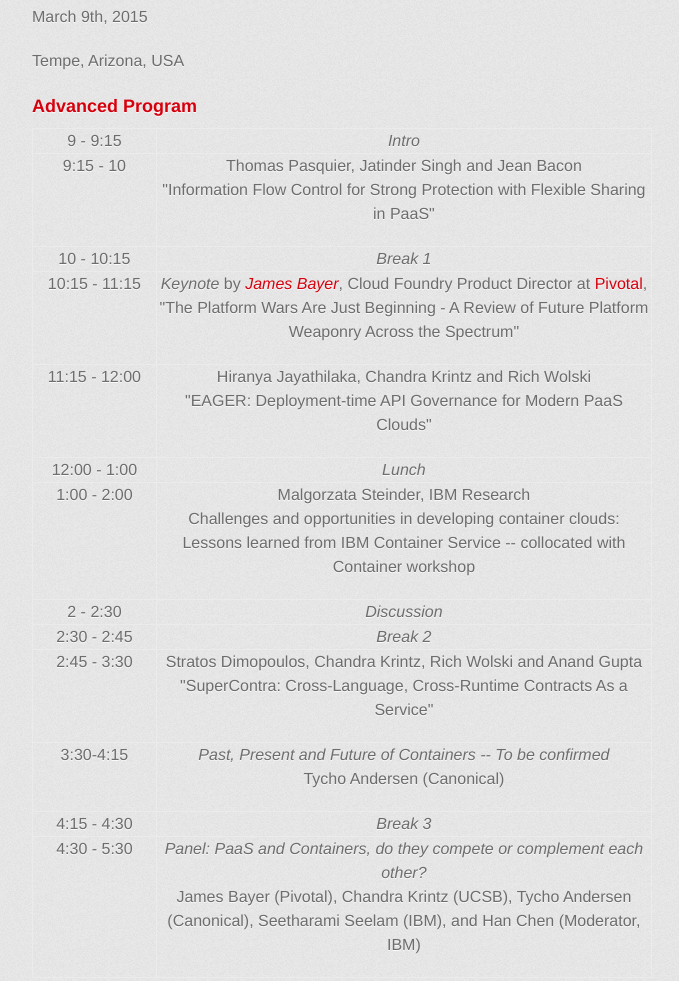
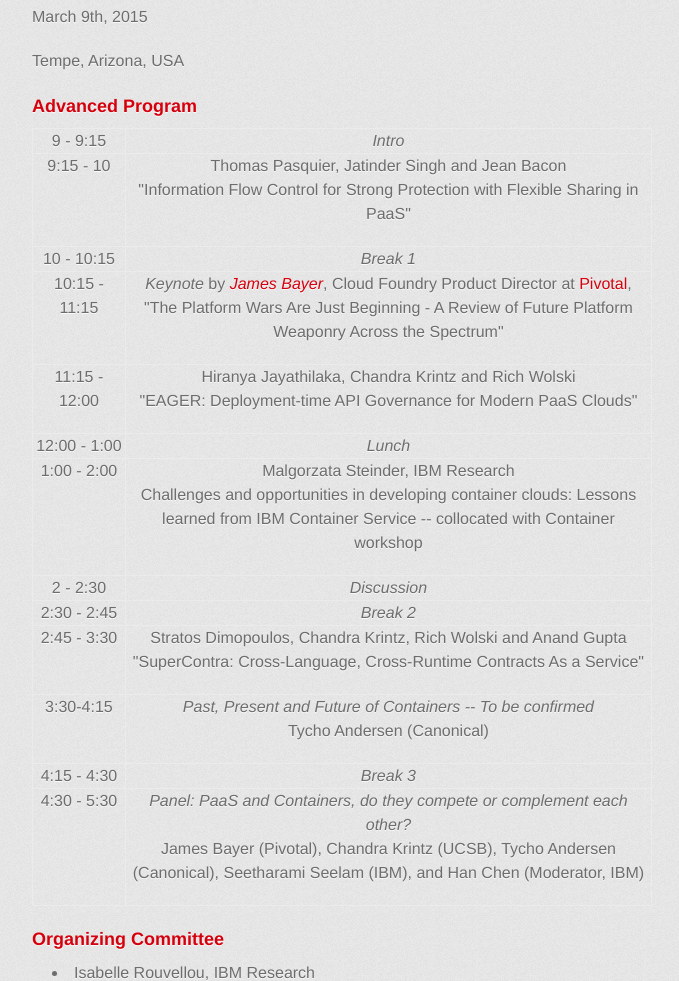
Before and after one commit to maximilien/ic2e_future_of_paas, a plain HTML site: page index.html in a window 1280 px wide. Shown: the part 1065-2046 px from the top of the page, without its empty margins (298-977 px from the left). Drawn offline with Linux system fonts and the light colour scheme; a web font is replaced by a local one.

Commit message:
minor to increase main table cell size

```diff
--- a/index.html
+++ b/index.html
@@ -86,8 +86,8 @@ Advanced Program
 
 <table style="width:100%">
   <tr>
-    <td style="width:20%">9 - 9:15</td>
-    <td style="width:80%"><em>Intro</em></td>
+    <td style="width:15%">9 - 9:15</td>
+    <td style="width:85%"><em>Intro</em></td>
   </tr>
   <tr>
     <td>9:15 - 10</td>
```
